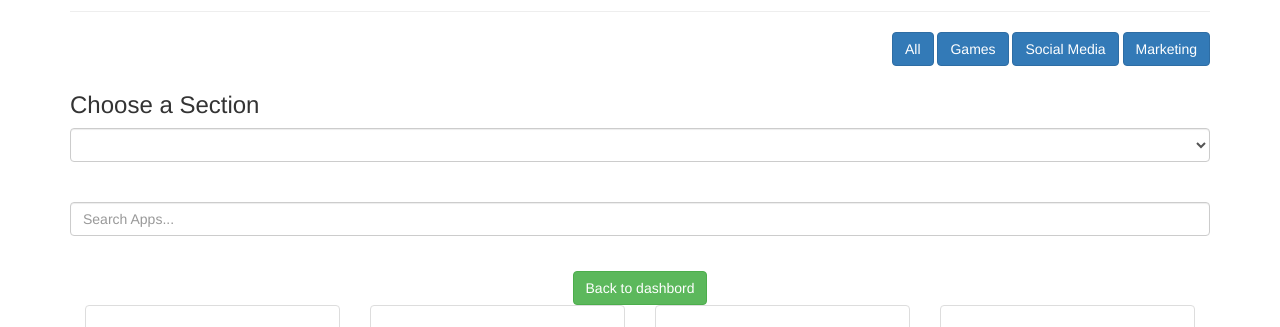
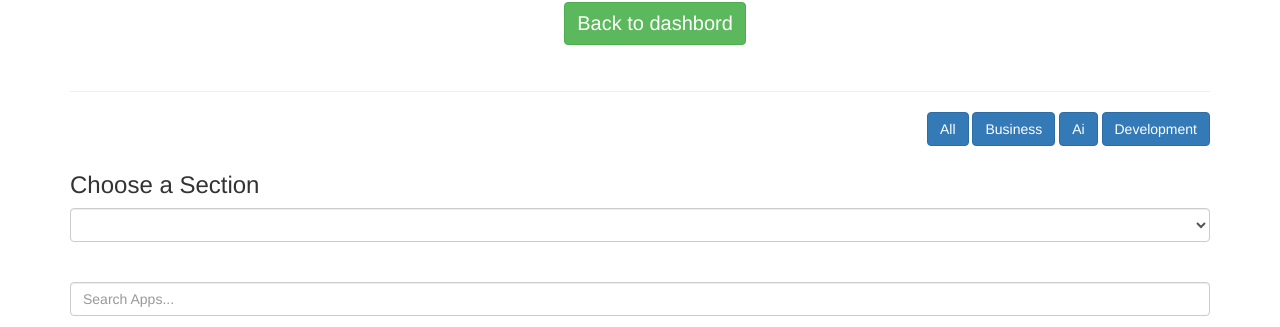
Before and after one commit to dymondsystems/cardbetav1, a plain HTML site: page add-appv2/v3/index.html in a window 1280 px wide. Shown: the part 62-389 px from the top of the page. Drawn offline with nearby package versions, Linux system fonts and the light colour scheme.

Commit message:
Update index.html

```diff
--- a/add-appv2/v3/index.html
+++ b/add-appv2/v3/index.html
@@ -1,30 +1,58 @@
+
+
 <!DOCTYPE html>
 <html lang="en">
 <head>
   <meta charset="UTF-8">
   <meta name="viewport" content="width=device-width, initial-scale=1.0">
   <title>User Page</title>
+
+
+
+
+
   <link rel="stylesheet" href="https://maxcdn.bootstrapcdn.com/bootstrap/3.4.1/css/bootstrap.min.css">
   <script src="https://ajax.googleapis.com/ajax/libs/jquery/3.7.1/jquery.min.js"></script>
+
+
+
 
   <style>
   img{
   width: 100px;
   height: 100px;
   }
+
+  .thumbnail{
+
+ height:320px
+ }
+
+
+
+
   </style>
 </head>
 <body>
 
+
+
   <div class="container">
     <h2>Apps</h2>
+
+    <div class="container">
+  <nav class="navbar " id="mNavbar">
+  <center>
+<a href="https://dymond.systems/cardbetav1/boardv4/" class="btn btn-success"style="left:0px; margin-top:0px; font-size: 20px;">Back to dashbord</a></center>
+  </nav></div>
+
     <hr>
 
     <div class="pull-right">
       <button class="btn btn-primary filter-button" data-filter="all">All</button>
-      <button class="btn btn-primary filter-button" data-filter="games">Games</button>
-      <button class="btn btn-primary filter-button" data-filter="social media">Social Media</button>
-      <button class="btn btn-primary filter-button" data-filter="marketing">Marketing</button>
+      <button class="btn btn-primary filter-button" data-filter="business">Business</button>
+      <button class="btn btn-primary filter-button" data-filter="ai">Ai</button>
+      <button class="btn btn-primary filter-button" data-filter="development">Development</button>
     </div>
 
     <br><br>
@@ -42,13 +70,57 @@
     </div>
 
     <br>
-    <div class="button sticky-top" style="z-index: 1;">
-<center><a href="https://dymond.systems/cardbetav1/boardv4/" type="button" class="btn btn-success">Back to dashbord</a></center></div>
+
+
+
+
     <div class="gallery">
       <!-- Cards will be populated here -->
     </div>
 
   </div>
+
+  <script>
+  let activeFilter = 'all'; // Track the currently active filter
+
+  // Update activeFilter when a filter button is clicked
+  $(document).on("click", ".filter-button", function() {
+    activeFilter = $(this).data("filter").toLowerCase();
+
+    // Show/hide items based on the active filter
+    $('.gallery .col-md-3').each(function() {
+      var filterTag = $(this).data('filter').toLowerCase();
+      if (filterTag === activeFilter || activeFilter === 'all') {
+        $(this).fadeIn();
+      } else {
+        $(this).fadeOut();
+      }
+    });
+  });
+
+  // Search filter logic with respect to active filter
+  $(document).on('input', '#search-box', function() {
+    var query = $(this).val().toLowerCase();
+
+    $('.gallery .col-md-3').each(function() {
+      var tags = $(this).data('tag').toLowerCase().split(',');
+      var filterTag = $(this).data('filter').toLowerCase();
+
+      // Check if the item matches the search query and active filter
+      if (
+        (activeFilter === 'all' || filterTag === activeFilter) &&
+        (tags.some(tag => tag.includes(query)) || query === '')
+      ) {
+        $(this).fadeIn();
+      } else {
+        $(this).fadeOut();
+      }
+    });
+  });
+</script>
+
+
+
 
   <script>
     // Sample predefined cards
@@ -58,9 +130,9 @@
       title: 'PromptGPT',
       description: 'Manage chatGPT prompts: by stackboard',
       image: 'https://prompto.chat/assets/img/img.png?v=2',
-      category: 'Entertainment',
+      category: 'Ai tool',
       tag: 'chat, ai, gpt, bot', // data-tag
-      filter: 'entertainment', // data-filter
+      filter: 'ai', // data-filter
       borderClass: 'border-primary',
       textClass: 'text-primary',
       modalId: '1',
@@ -72,7 +144,7 @@
       image: 'https://cdn.iconscout.com/icon/free/png-256/free-chatgpt-icon-download-in-svg-png-gif-file-formats--ai-technology-artificial-intelligence-pack-science-icons-7576880.png?f=webp&w=256',
       category: 'Entertainment',
       tag: 'chat, ai, gpt, bot', // data-tag
-      filter: 'entertainment', // data-filter
+      filter: 'ai', // data-filter
       borderClass: 'border-primary',
       textClass: 'text-primary',
       modalId: '2',
@@ -106,7 +178,7 @@
       image: 'https://upload.wikimedia.org/wikipedia/commons/thumb/c/c1/Google_%22G%22_logo.svg/800px-Google_%22G%22_logo.svg.png',
       category: 'Entertainment',
       tag: 'google, search', // data-tag
-      filter: 'search', // data-filter
+      filter: 'business', // data-filter
       borderClass: 'border-primary',
       textClass: 'text-primary',
       modalId: '5',
@@ -129,7 +201,7 @@
       image: 'https://standfirst-designweek-production.imgix.net/uploads/2020/10/07113122/gmail-1.jpg?fit=crop&crop=faces&q=80&auto=compress,format&w=364&h=243&dpr=2.625',
       category: 'business',
       tag: 'mail, gmail', // data-tag
-      filter: 'mail', // data-filter
+      filter: 'business', // data-filter
       borderClass: 'border-primary',
       textClass: 'text-primary',
       modalId: '7',
@@ -140,7 +212,7 @@
       image: 'https://avatars.githubusercontent.com/u/1505683?v=4',
       category: 'business',
       tag: 'fonts, icons, design,development', // data-tag
-      filter: 'design', // data-filter
+      filter: 'development', // data-filter
       borderClass: 'border-primary',
       textClass: 'text-primary',
       modalId: '8',
@@ -163,7 +235,7 @@
       image: 'https://encrypted-tbn0.gstatic.com/images?q=tbn:ANd9GcThr7qrIazsvZwJuw-uZCtLzIjaAyVW_ZrlEQ&s',
       category: 'Ai chat',
       tag: 'ai,chat,bot', // data-tag
-      filter: 'Ai', // data-filter
+      filter: 'ai', // data-filter
       borderClass: 'border-primary',
       textClass: 'text-primary',
       modalId: '10',
@@ -174,7 +246,7 @@
       image: 'https://uxwing.com/wp-content/themes/uxwing/download/brands-and-social-media/github-copilot-icon.png',
       category: 'Coding Ai',
       tag: 'ai,chat,bot,github,coding, web, development', // data-tag
-      filter: 'Ai', // data-filter
+      filter: 'ai', // data-filter
       borderClass: 'border-primary',
       textClass: 'text-primary',
       modalId: '11',
@@ -207,7 +279,7 @@
       const galleryContainer = document.querySelector('.gallery');
       galleryContainer.innerHTML = ''; // Clear existing cards
 
-      predefinedCards.forEach(card => {
+       predefinedCards.forEach(card => {
         const cardHtml = `
           <div class="col-md-3 text-center card-item" data-filter="${card.filter}" data-tag="${card.tag}">
             <div class="thumbnail">
@@ -221,6 +293,7 @@
               </div>
             </div>
           </div>
+
         `;
         galleryContainer.innerHTML += cardHtml;
       });
@@ -260,34 +333,7 @@
       }
     }
 
-    // Search filter functionality
-    $(document).on('input', '#search-box', function() {
-      var query = $(this).val().toLowerCase();
 
-      $('.gallery .col-md-3').each(function() {
-        var title = $(this).find('h3').text().toLowerCase();
-
-        if (title.includes(query)) {
-          $(this).fadeIn();
-        } else {
-          $(this).fadeOut();
-        }
-      });
-    });
-
-    // Filter functionality
-    $(document).on('click', '.filter-button', function() {
-      const filter = $(this).data('filter');
-
-      $('.gallery .col-md-3').each(function() {
-        const cardFilter = $(this).data('filter');
-        if (filter === 'all' || cardFilter === filter) {
-          $(this).fadeIn();
-        } else {
-          $(this).fadeOut();
-        }
-      });
-    });
 
     // Initialize the page
     document.addEventListener('DOMContentLoaded', () => {
@@ -297,5 +343,26 @@
     });
   </script>
 
+  <script>
+  $(document).ready(function() {
+  var $navbar = $("#mNavbar");
+
+  AdjustHeader(); // Incase the user loads the page from halfway down (or something);
+  $(window).scroll(function() {
+      AdjustHeader();
+  });
+
+  function AdjustHeader(){
+    if ($(window).scrollTop() > 350) {
+      if (!$navbar.hasClass("navbar-fixed-top")) {
+        $navbar.addClass("navbar-fixed-top");
+      }
+    } else {
+      $navbar.removeClass("navbar-fixed-top");
+    }
+  }
+});
+  </script>
+
 </body>
 </html>
```
